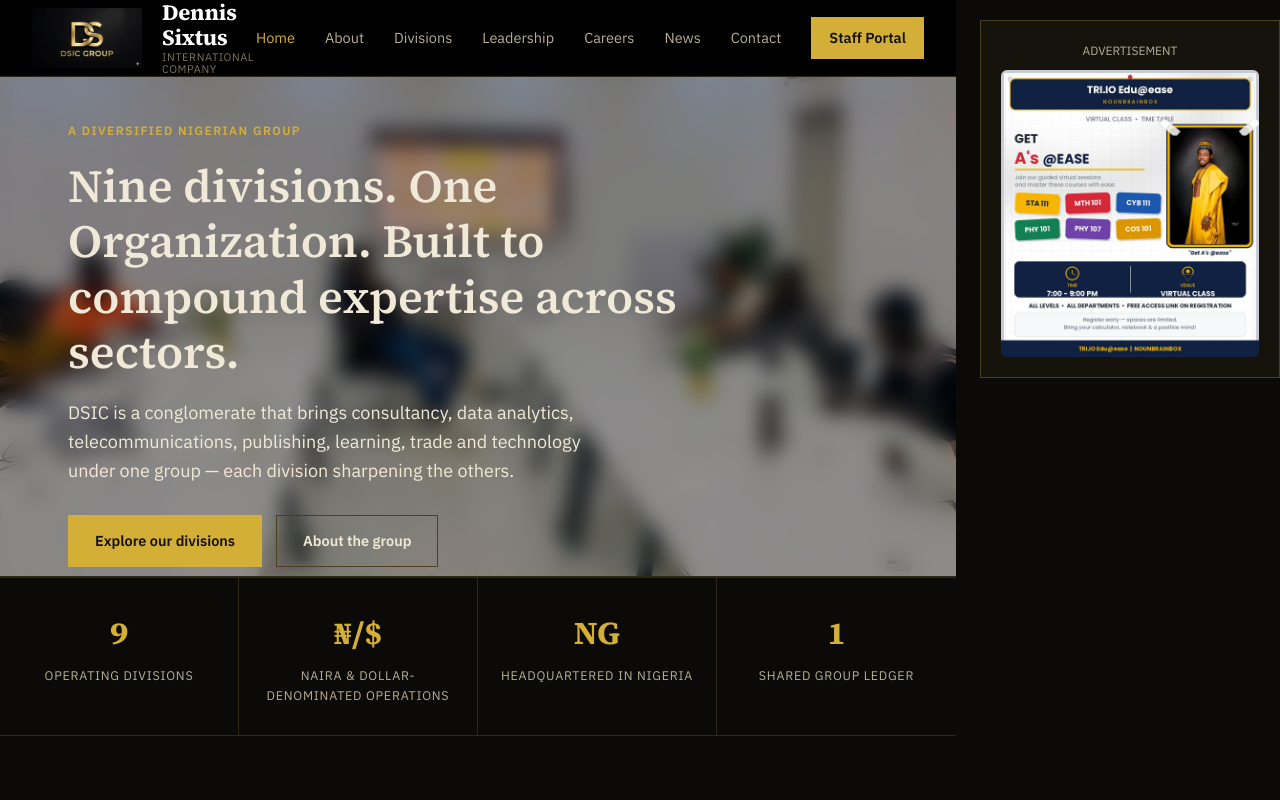
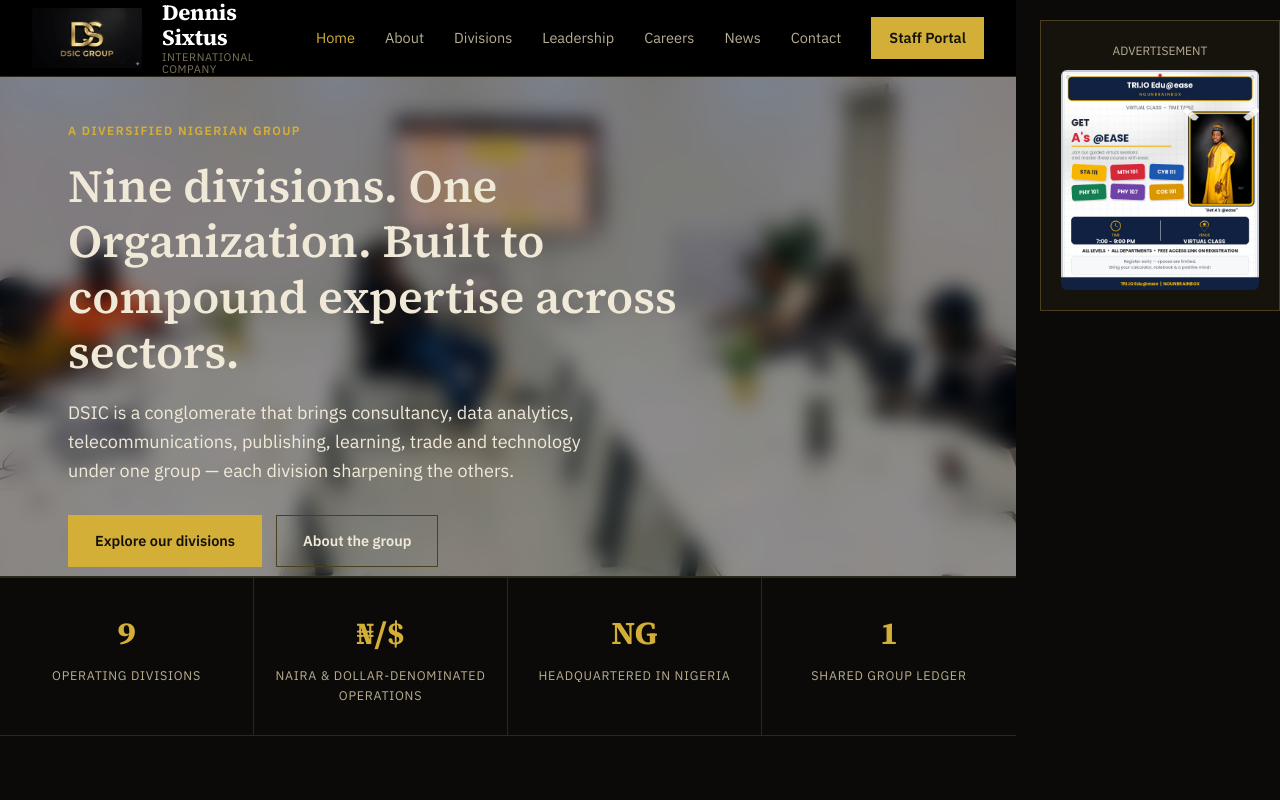
Before and after one commit to sixtus998-tech/TRI.IO-SITE, a plain HTML site: page index.html in a window 1280 px wide. Shown: the top 800 px of the page. Drawn offline with Linux system fonts and the light colour scheme.

Commit message:
adjustment to nav bar

```diff
--- a/styles.css
+++ b/styles.css
@@ -58,7 +58,7 @@ img{ max-width: 100%; display:block; }
 }
 
 .ad-sidebar{
-  width: 300px;
+  width: 240px;
   flex-shrink: 0;
   position: sticky;
   top: 20px;
@@ -116,11 +116,12 @@ header.site-header{
   align-items: center;
   justify-content: space-between;
   height: 76px;
-  gap: 32px;
+  gap: 48px;
 }
 
 nav{
   flex-shrink: 0;
+  margin-left: auto;
 }
 
 .brand-mark{
```
